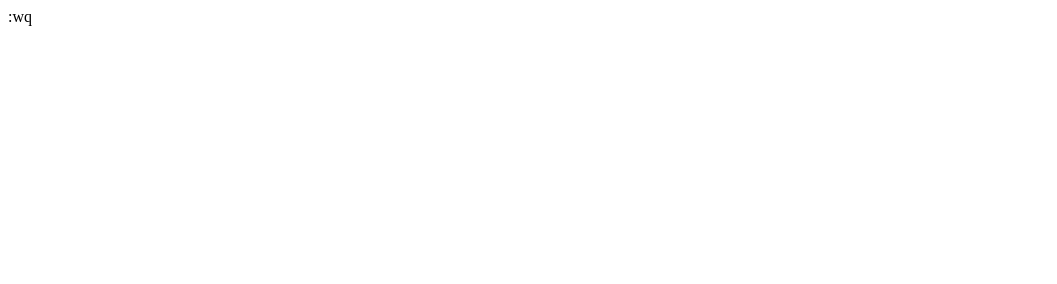
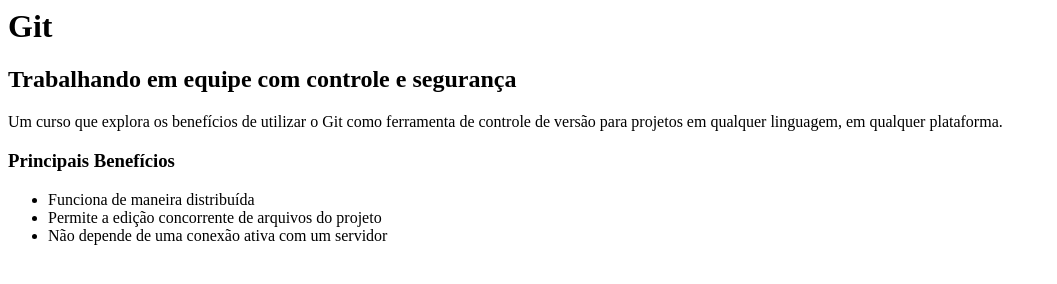
Before and after one commit to antonioishac/curso-git, a plain HTML site: page index.html in a window 1280 px wide. Shown: the whole page, without its empty margins (0-1057 px from the left). Drawn offline with Linux system fonts and the light colour scheme.

Commit message:
conteudo da pagina index.html

```diff
--- a/index.html
+++ b/index.html
@@ -2,6 +2,18 @@
 	<head>
 	</head>
 
-	:wq<body>
+	<body>
+		<h1>Git</h1>
+		<h2>Trabalhando em equipe com controle e segurança</h2>
+
+		<p>Um curso que explora os benefícios de utilizar o Git como ferramenta de controle de versão para projetos em qualquer linguagem, em qualquer plataforma.</p>
+
+		<h3>Principais Benefícios</h3>
+
+		<ul>
+			<li>Funciona de maneira distribuída</li>
+			<li>Permite a edição concorrente de arquivos do projeto</li>
+			<li>Não depende de uma conexão ativa com um servidor</li>
+		</ul>
 	</body>
 </html>
```
